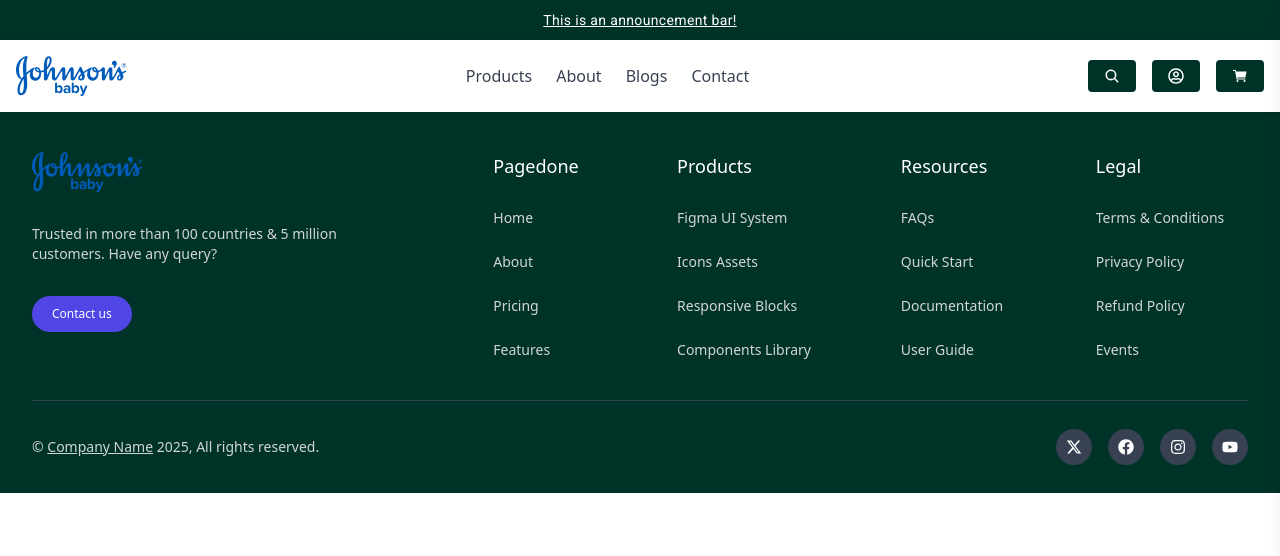
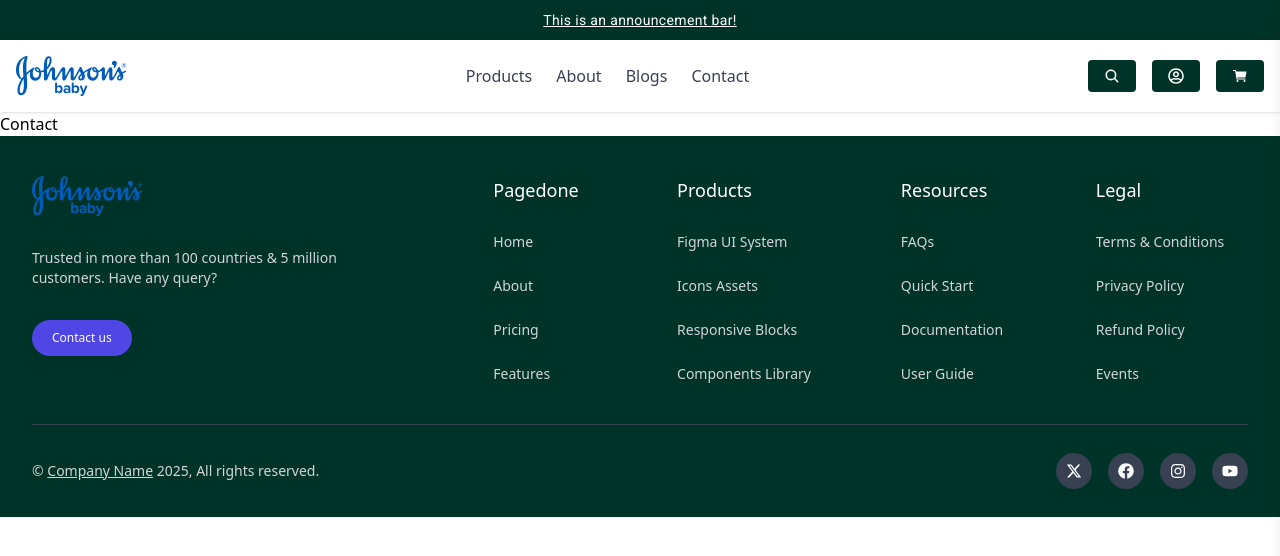
Before and after one commit to optanwar/e-commerce-mern, a React (Vite) app in the folder frontend/: page /contact-us in a window 1280 px wide. Shown: the top 556 px of the page. Built offline with nearby package versions, Linux system fonts and the light colour scheme.

Commit message:
create contact section

```diff
--- a/frontend/src/components/contact/Contact.jsx
+++ b/frontend/src/components/contact/Contact.jsx
@@ -0,0 +1,9 @@
+import React from 'react'
+
+const Contact = () => {
+  return (
+    <div>Contact</div>
+  )
+}
+
+export default Contact
--- a/frontend/src/routes.js
+++ b/frontend/src/routes.js
@@ -4,7 +4,7 @@
 const About = React.lazy(() => import("./components/about/About.jsx"));
 const ProductsDetails = React.lazy(() => import("./components/products/ProductsDetails.jsx"));
 const Products = React.lazy(() => import("./components/products/Products.jsx"));
-const Contact = React.lazy(() => import("./components/Contact.jsx"));
+const Contact = React.lazy(() => import("./components/contact/Contact.jsx"));
 const LoginSingUp = React.lazy(()=> import("./components/auth/loginSignup.jsx"));
 const Account = React.lazy(()=> import("./components/auth/account.jsx"));
 const ChangePassword = React.lazy(()=> import("./components/auth/changePassword.jsx"));
@@ -72,6 +72,12 @@
     name: "Cart",
     path: "/my-cart",
     component: Cart
+  },
+  {
+    id: 11,
+    name: "Contact Us",
+    path: "/contact-us",
+    component: Contact
   }
 
 ];
```
